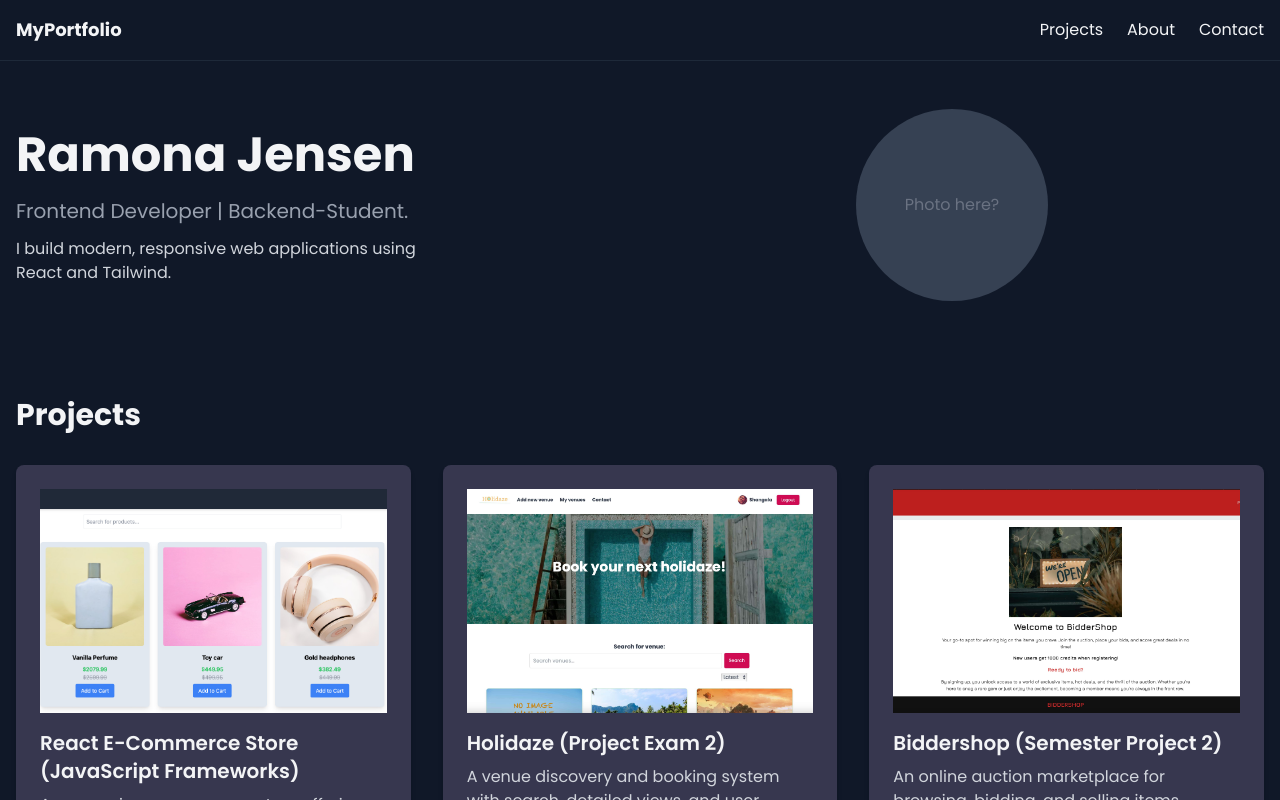
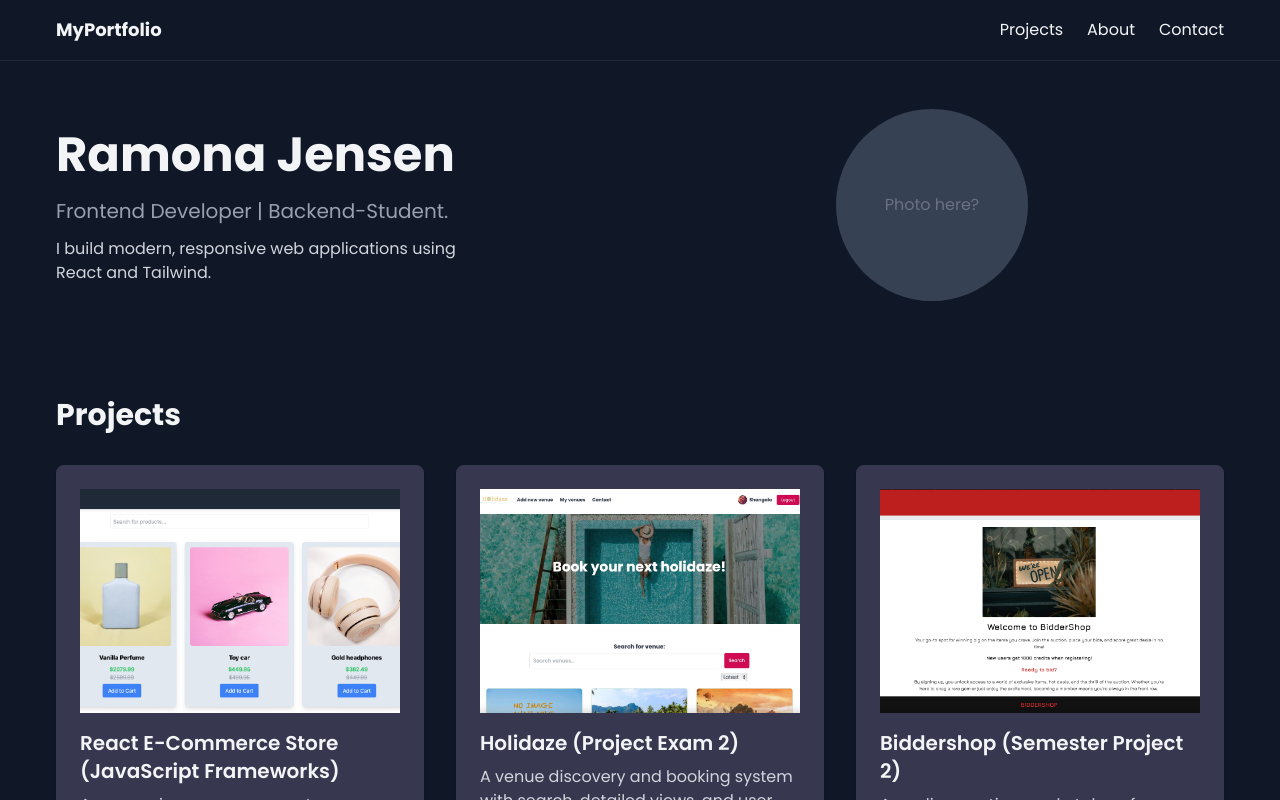
Before and after one commit to RamonaXR/portfolio-2, a React (Vite) app: page / in a window 1280 px wide. Shown: the top 800 px of the page. Built offline with nearby package versions, Linux system fonts and the light colour scheme.

Commit message:
grid adjustment

```diff
--- a/src/components/Projects/index.jsx
+++ b/src/components/Projects/index.jsx
@@ -18,7 +18,7 @@ const Projects = () => {
     <section className="container mx-auto px-4 py-12" id="projects">
       <h2 className="mb-8 text-3xl font-bold">Projects</h2>
 
-      <div className="grid grid-cols-1 gap-8 md:grid-cols-3">
+      <div className="grid grid-cols-(--grid-cols-cards) gap-8">
         {PROJECTS.map((project) => (
           <div
             key={project.title}
--- a/src/index.css
+++ b/src/index.css
@@ -3,8 +3,18 @@
 
 @theme {
   --font-sans: "Poppins";
-  --container-width: 800px;
+  --container-width: 1200px;
   --container-padding: 1rem;
+  --grid-cols-cards: repeat(auto-fit, minmax(min(280px, 100%), 1fr));
+}
+
+@utility container {
+  margin-inline: auto;
+  padding-inline: theme(--container-padding);
+
+  @media (width >= theme(--breakpoint-sm)) {
+    max-width: theme(--container-width);
+  }
 }
 
 html {
```
